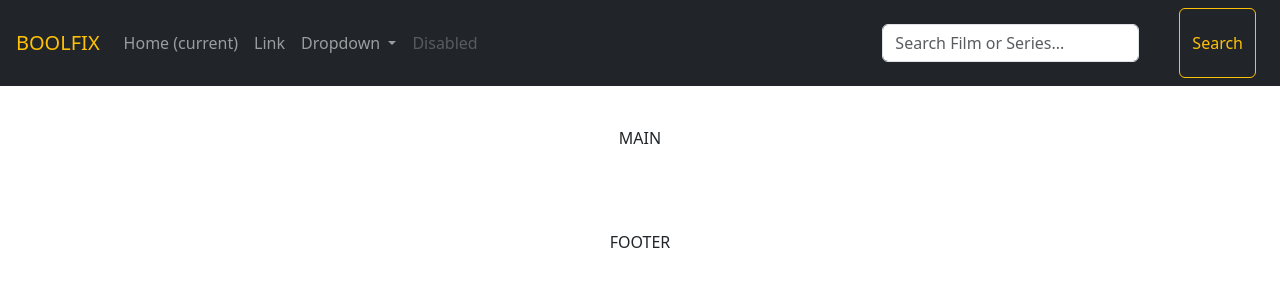
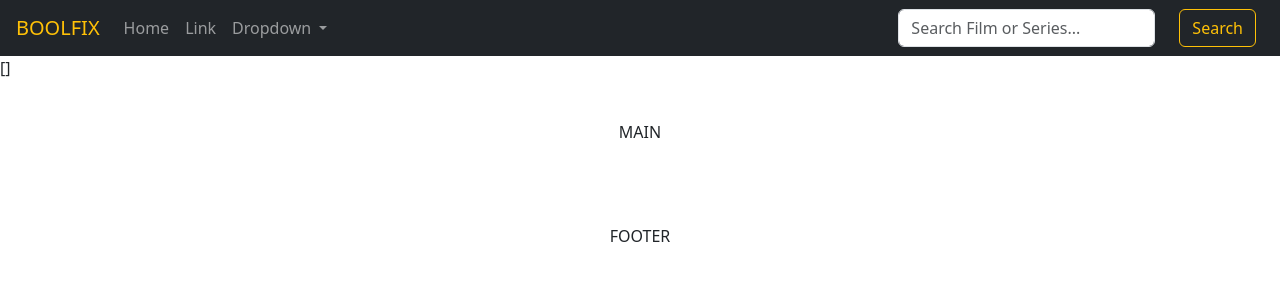
Before and after one commit to SimonaCaruso87/vite-boolflix, a Vue app: page / in a window 1280 px wide. Shown: the top 300 px of the page. Built offline with nearby package versions, Linux system fonts and the light colour scheme.

Commit message:
edit header component

```diff
--- a/src/App.vue
+++ b/src/App.vue
@@ -3,6 +3,10 @@
 import HeaderComponent from './components/HeaderComponent.vue';
 import MainComponent from './components/MainComponent.vue';
 import FooterComponent from './components/FooterComponent.vue';
+// inserirlo tra graffe per distrutturare l'oggetto
+import { store } from './store.js';
+import axios from 'axios';
+
 
 
 export default{
@@ -14,18 +18,31 @@ export default{
   },
   data(){
     return{
-
+        store
     }
   },
   methods:{
 
+    reserchMovie(){
+        axios.get('https://api.themoviedb.org/3/search/movie?api_key=a7327a260401072f9a6c5602bb9091a4&query=ritorno+al+futuro')
+        .then(response => {
+            // dopo il this ci richiamo lo store con la chiave creata in store.js
+            this.store.theMovieArray = response.data.results
+        })
+    }
+
+
   }
+
+
 }
+
 </script>
 
 <template>
-
-<HeaderComponent />
+<!-- il bottone che deve far partire una funzione sta in header , mentre la funzione sta in app , non avendo la funzione creiamo un evento customs da app dentro header e scatiamo la funzione in questo caso reserchMovie -->
+<HeaderComponent @reserchTitle="reserchMovie()"/>
+{{ store.theMovieArray }}
 
 <MainComponent />
 
--- a/src/components/HeaderComponent.vue
+++ b/src/components/HeaderComponent.vue
@@ -1,9 +1,13 @@
 <script>
+// importiamo lo store per creare ciclo array per riempire l'input
+import { store } from '../store.js';
+
 export default{
     name: "HeaderComponent",
     data(){
         return{
-
+            // cosi' ci ritorna lo store
+          store
         }
     },
     methods:{
@@ -24,7 +28,7 @@ export default{
                     <div class="collapse navbar-collapse d-flex justify-content-between " id="navbarSupportedContent">
                         <ul class="navbar-nav mr-auto">
                             <li class="nav-item active">
-                                <a class="nav-link" href="#">Home <span class="sr-only">(current)</span></a>
+                                <a class="nav-link" href="#">Home</a>
                             </li>
                             <li class="nav-item">
                                 <a class="nav-link" href="#">Link</a>
@@ -40,13 +44,22 @@ export default{
                                 <a class="dropdown-item" href="#">Something else here</a>
                                 </div>
                             </li>
-                            <li class="nav-item">
-                                <a class="nav-link disabled" href="#">Disabled</a>
-                            </li>
                         </ul>
+                        <!-- per creare un filtro inserire un v-model nella select + inserire @click e dentro evento da intercettare-->
                         <form class="form-inline my-2 my-lg-0 d-flex">
-                            <input class="form-control mr-sm-2 m-3" type="search" placeholder="Search Film or Series..." aria-label="Search">
-                            <button class="btn btn-outline-warning my-2 my-sm-0 m-4" type="submit">Search</button>
+                            <input
+                            v-model="store.titleArray"
+                            class="form-control my-sm-0 mr-sm-2"
+                            type="search"
+                            placeholder="Search Film or Series..."
+                            aria-label="Search">
+                                <!-- dentro @click=$emit inseriamo un evento customs  -->
+                                <button
+                                @click="$emit('reserchTitle')"
+                                class="btn btn-outline-warning my-sm-0 m-4"
+                                type="submit">
+                                Search
+                                </button>
                         </form>
                     </div>
             </nav>
--- /dev/null
+++ b/src/store.js
@@ -0,0 +1,9 @@
+// importiamo il componente store
+import { reactive } from 'vue';
+// creiamo una bacheca , una fonte condivisa tra i vari componenti, con una variabile globale
+export const store = reactive({
+    // in questo caso specifico creiamo un array vuoto
+    // es searrchText , searchStatus , charachters , loading
+    theMovieArray: [],
+    titleArray: '',
+});
```
